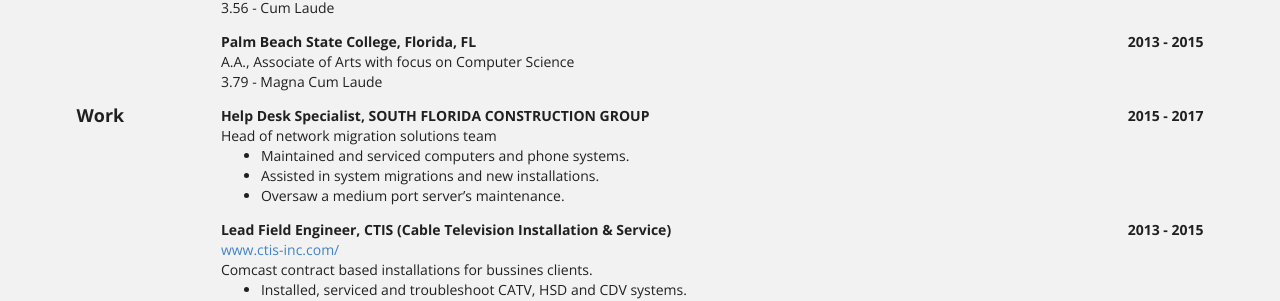
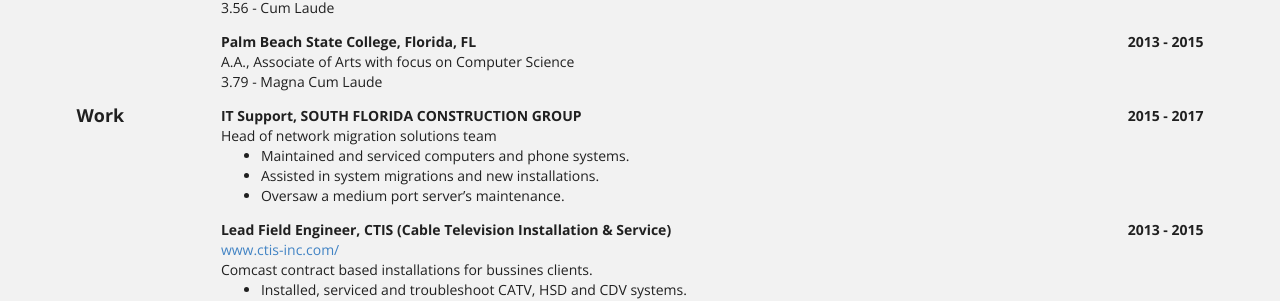
Before and after one commit to ThiagoM728/ThiagoM728.github.io, a Jekyll site: the page built from bio/index.html, in a window 1280 px wide. Shown: the part 438-739 px from the top of the page. Built offline with Jekyll 4.4.1, drawn with Linux system fonts in a browser that asks for light colours.

Commit message:
Update bio.json

```diff
--- a/_data/bio.json
+++ b/_data/bio.json
@@ -104,7 +104,7 @@
   "work": [
     {
       "company": "SOUTH FLORIDA CONSTRUCTION GROUP ",
-      "position": "Help Desk Specialist",
+      "position": "IT Support",
       "website": "",
       "startDate": "2015",
       "endDate": "2017",
```
